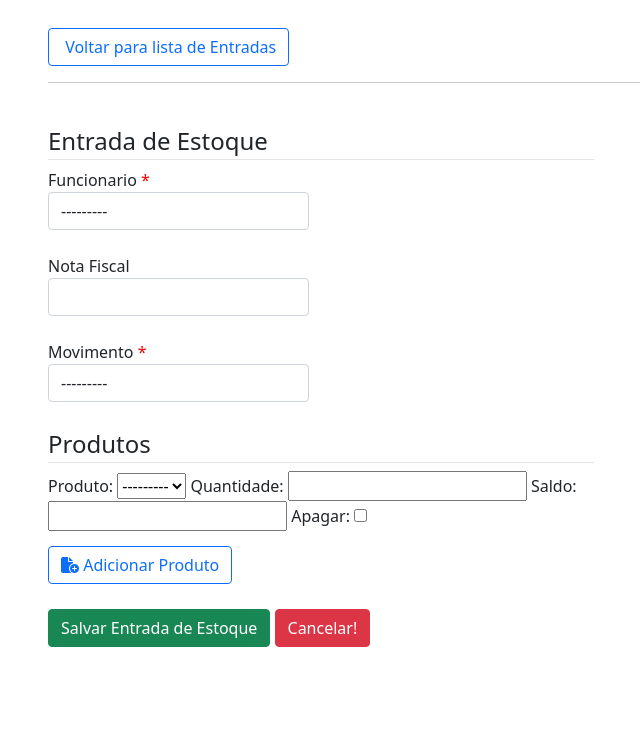
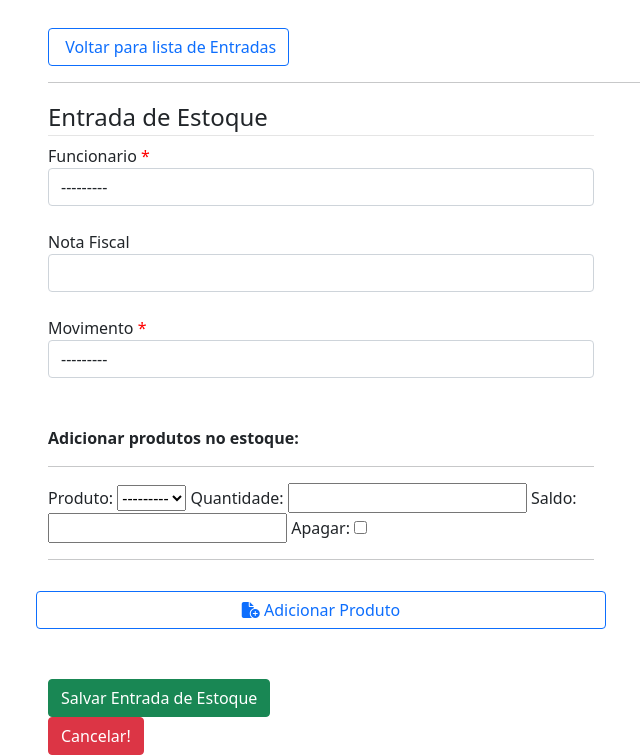
Before and after one commit to xjhfsz/comissao1, a Django app: page /estoque/add/ in a window 1280 px wide. Shown: the part 56-811 px from the top of the page, without its empty margins (34-674 px from the left). Run offline with Django 4.2, Linux system fonts and the light colour scheme; data that the repository does not hold is empty; some libraries are stand-ins or nearby versions.

Commit message:
Update estoque_entrada_form.html

```diff
--- a/projeto/estoque/templates/estoque_entrada_form.html
+++ b/projeto/estoque/templates/estoque_entrada_form.html
@@ -21,18 +21,20 @@
     </button>
 </a>
 <hr>
-<br>
 
 <div class="row">
     <div class="col-sm-6">
         <form method="POST" novalidate>
             {% csrf_token %}
+
+            <!-- Entrada de Estoque -->
             <legend style="border-bottom: 1px solid #e5e5e5">
                 Entrada de Estoque
             </legend>
             {{ formset.management_form }}
+
             <div class="row">
-                <div class="col-sm-6">
+                <div class="col-sm-12">
                     {% for field in form.visible_fields %}
                         <div class="form-group{% if field.errors %} has-error {% endif %}">
                             <label for="{{ field.id_for_label }}">
@@ -51,7 +53,14 @@
                     {% endfor %}
                 </div>
             </div>
-            <!-- -->
+
+            <br>
+            <strong>Adicionar produtos no estoque:</strong>
+            <hr>
+
+            <!-- Entrada de Produto dentro do Estoque -->
+
+            <!-- Comentado
             <div class="row">
                 <div class="col-sm-12">
                     <legend style="border-bottom: 1px solid #e5e5e5">
@@ -66,11 +75,25 @@
                     </div>
                 </div>
             </div>
-            <span id="add-item" class="btn btn-outline-primary" style="margin-top: 15px;">
-                <i class="fa-solid fa-file-circle-plus"></i> Adicionar Produto
-            </span>
-            <div class="row float-right">
-                <div class="col-sm-12" style="margin-top: 25px;">
+            -->
+
+            <!-- Formulário alternativo de Produtos -->
+            {% for form in formset %}
+                {{ form }}
+                <hr>
+            {% endfor %}
+
+
+            <!-- Botão -->
+            <div class="row">
+                <span id="add-item" class="btn btn-outline-primary" style="margin-top: 15px;">
+                    <i class="fa-solid fa-file-circle-plus"></i> Adicionar Produto
+                </span>
+            </div>
+
+
+            <div class="row">
+                <div class="col-sm-6" style="margin-top: 50px;">
                     <div class="form-inline buttons">
                         <button class="btn btn-success" value="Save">
                             <i class="bi bi-file-plus-fill"></i>
```
